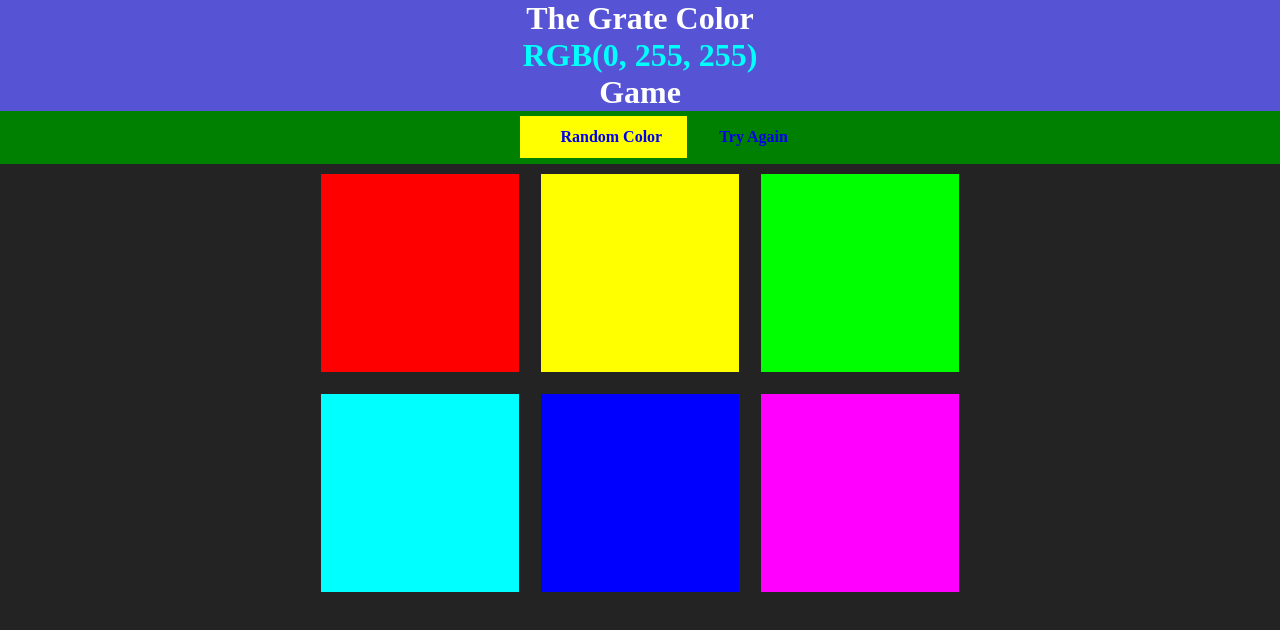
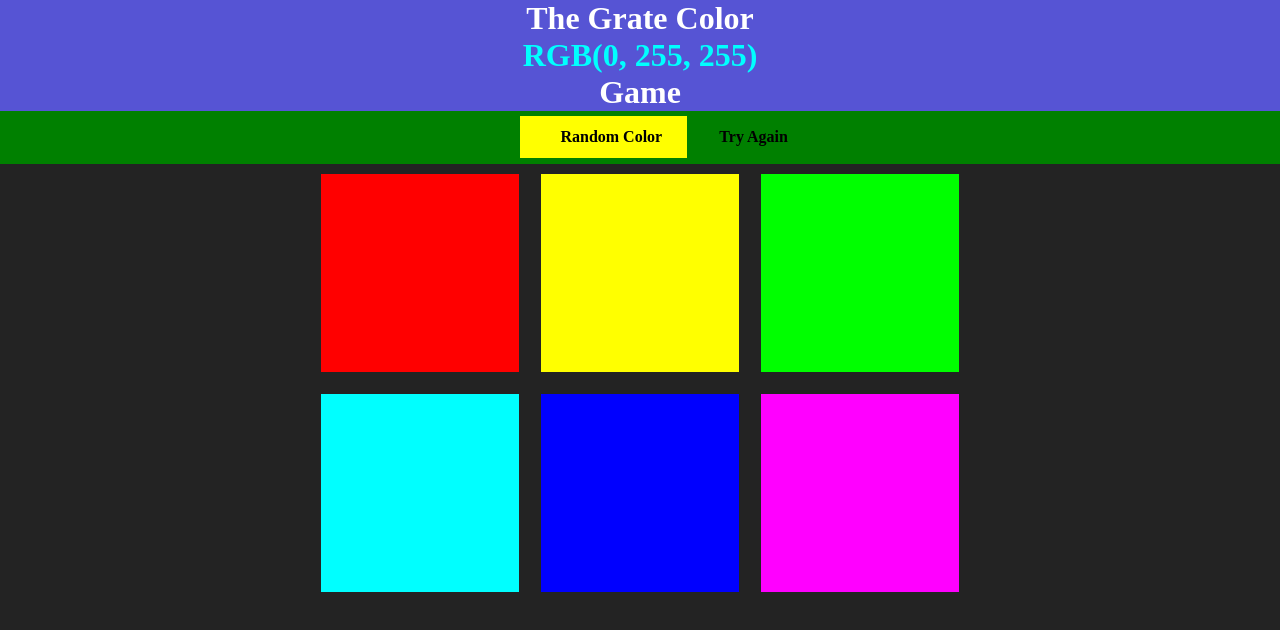
Before and after one commit to raoasifraza11/rendom-color-game, a plain HTML site: page index.html in a window 1280 px wide. Drawn offline with Linux system fonts and the light colour scheme.

Commit message:
color adjustments

```diff
--- a/css/main.css
+++ b/css/main.css
@@ -32,6 +32,7 @@ nav li {
 
 nav ul a {
     text-decoration: none;
+    color: black;
 }
 
 nav li:hover {
@@ -41,6 +42,7 @@ nav li:hover {
 .active{
     padding: 1%;
     background: yellow;
+    color: black;
 }
 
 span{
```
